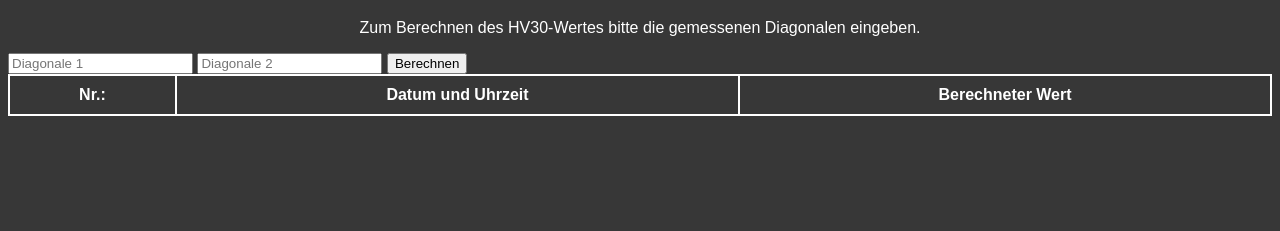
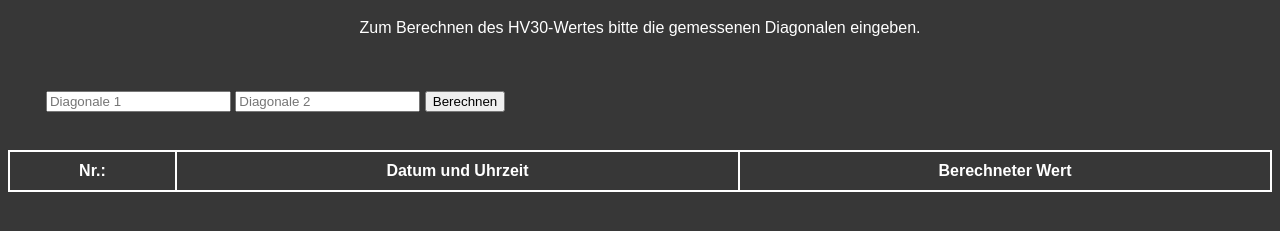
Before and after one commit to Eduard-R/HV30-Rechner, a plain HTML site: page index.html in a window 1280 px wide. Shown: the part 61-292 px from the top of the page. Drawn offline with nearby package versions, Linux system fonts and the light colour scheme.

Commit message:
Update main.css

```diff
--- a/main.css
+++ b/main.css
@@ -35,3 +35,7 @@ tbody tr td:first-child::after {
     counter-increment: my-index;
     content: counter(my-index);
 }
+
+.input-diag {
+    padding: 3%;
+}
```
